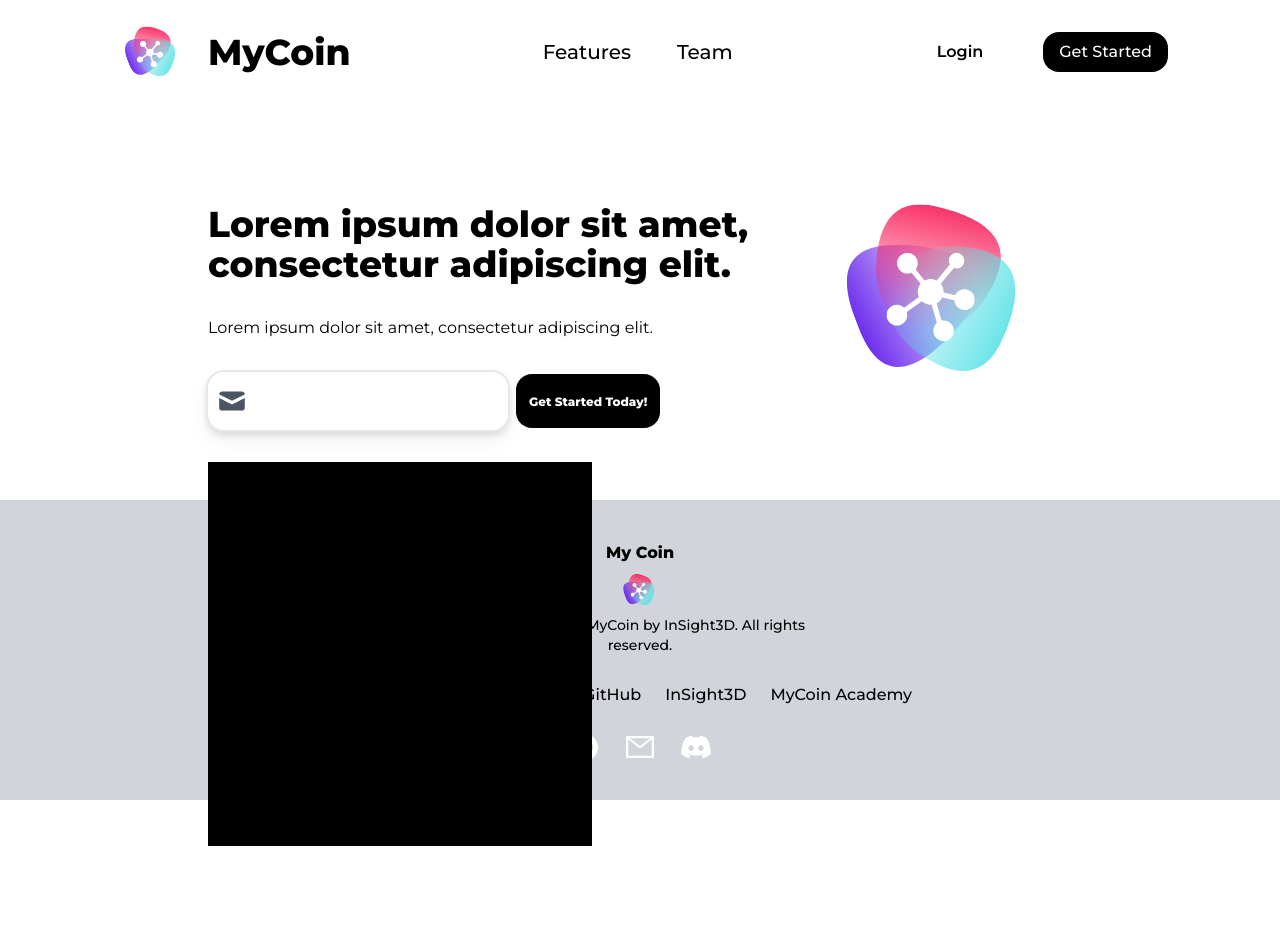
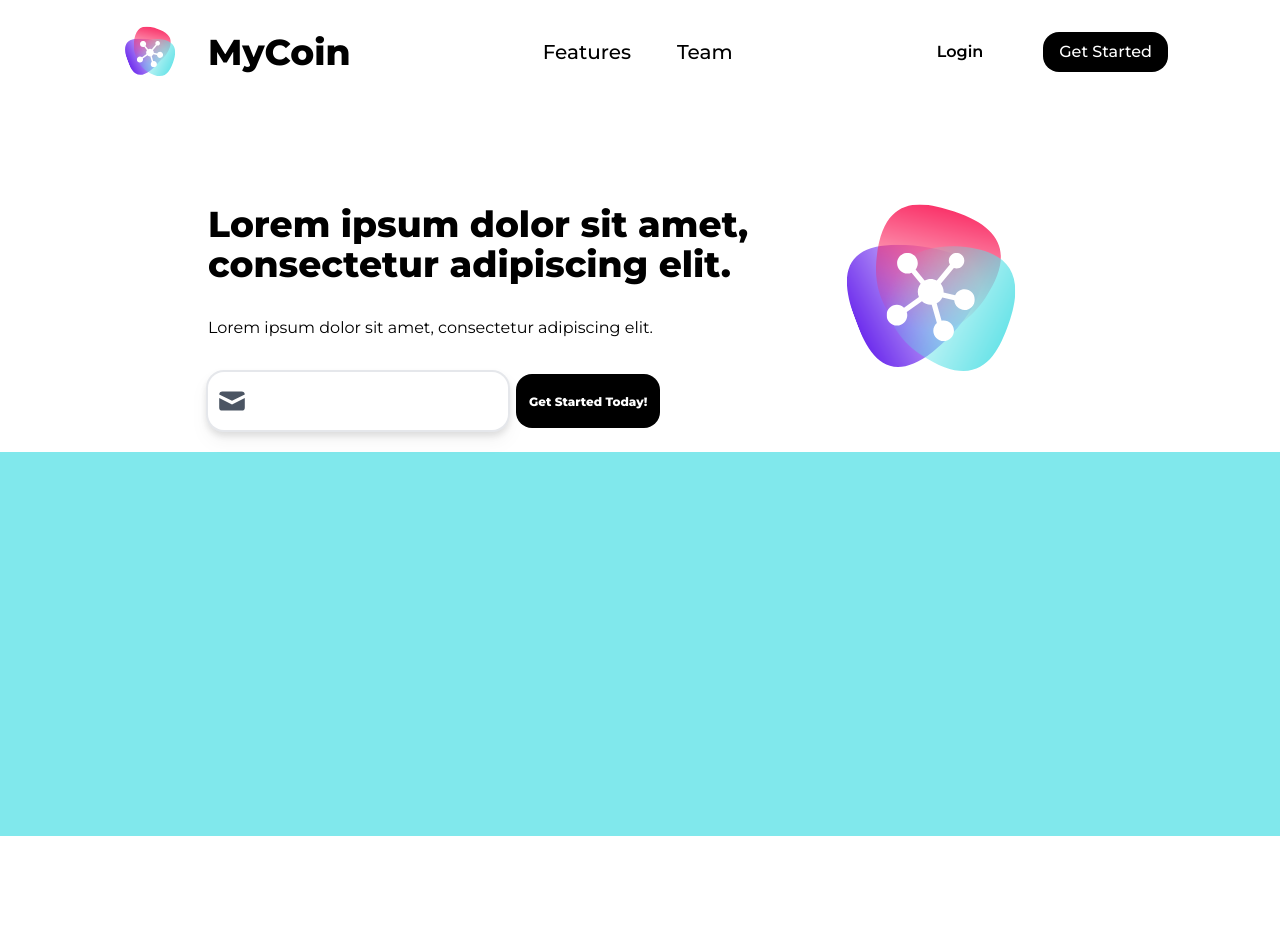
Before and after one commit to InSight3D/MyCoin, a Next.js app: page / in a window 1280 px wide. Shown: the top 952 px of the page. Before the commit the page ends 846 px from the top, so only its background shows below. Built offline with nearby package versions, Linux system fonts and the light colour scheme.

Commit message:
started work on the MyCoin Ecosystem section

```diff
--- a/components/Layout.js
+++ b/components/Layout.js
@@ -3,7 +3,7 @@ import Navigation from "./Header";
 
 export default function Layout({ children }) {
   return (
-    <div className="flex flex-col h-screen justify-between">
+    <div className="flex flex-col min-h-screen justify-between">
       <Navigation />
       {children}
       <Footer />
--- a/pages/index.js
+++ b/pages/index.js
@@ -17,7 +17,7 @@ export default function Home() {
         <title>My Coin</title>
         <meta property="og:title" content="My Coin" key="title" />
       </Head>
-
+      <div className='flex flex-col'>
         <div className='flex relative h-10 mb-auto'>
           {/* Text and input field */}
           <div className=' relative ml-52 space-y-8 mt-28'>
@@ -34,15 +34,30 @@ export default function Home() {
                 </span>
               </button>
             </form>
-          <div className=' h-96 w-96 bg-black'></div>
 
           </div>
 
+
+
           {/* Logo */}
           <div className='absolute right-0 pr-52 mt-[62px]'>
-          <Image  src="/logo.svg" width="269" height="272" alt="logo" />
+            <Image src="/logo.svg" width="269" height="272" alt="logo" />
           </div>
         </div>
+
+        <div className=' w-full h-96 my-80 bg-[#80E8EC]'>
+
+          {/*  <div className=' w-full h-96 my-80 grid grid-rows-3 gap-4 '>
+            <div className=' border-2 border-red-500'>
+              <div className='bg-gray-400 h-16'></div>
+              <div className='bg-gray-400 h-16'></div>
+              <div className='bg-gray-400 h-16'></div>
+            </div>
+        </div> */}
+
+        </div>
+      </div>
+
     </>
   );
 
```
Lines whose indentation alone changed are shown as unchanged.
